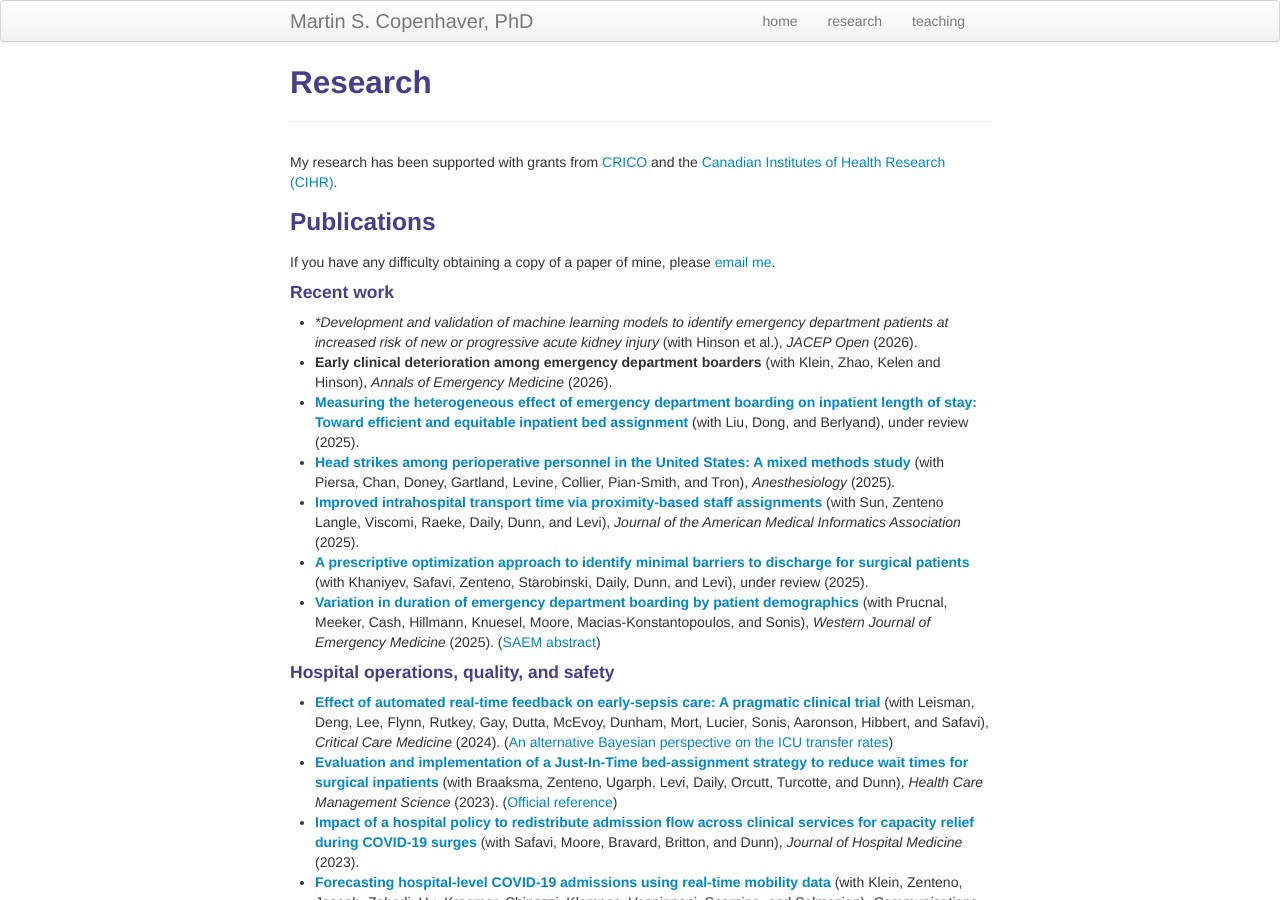
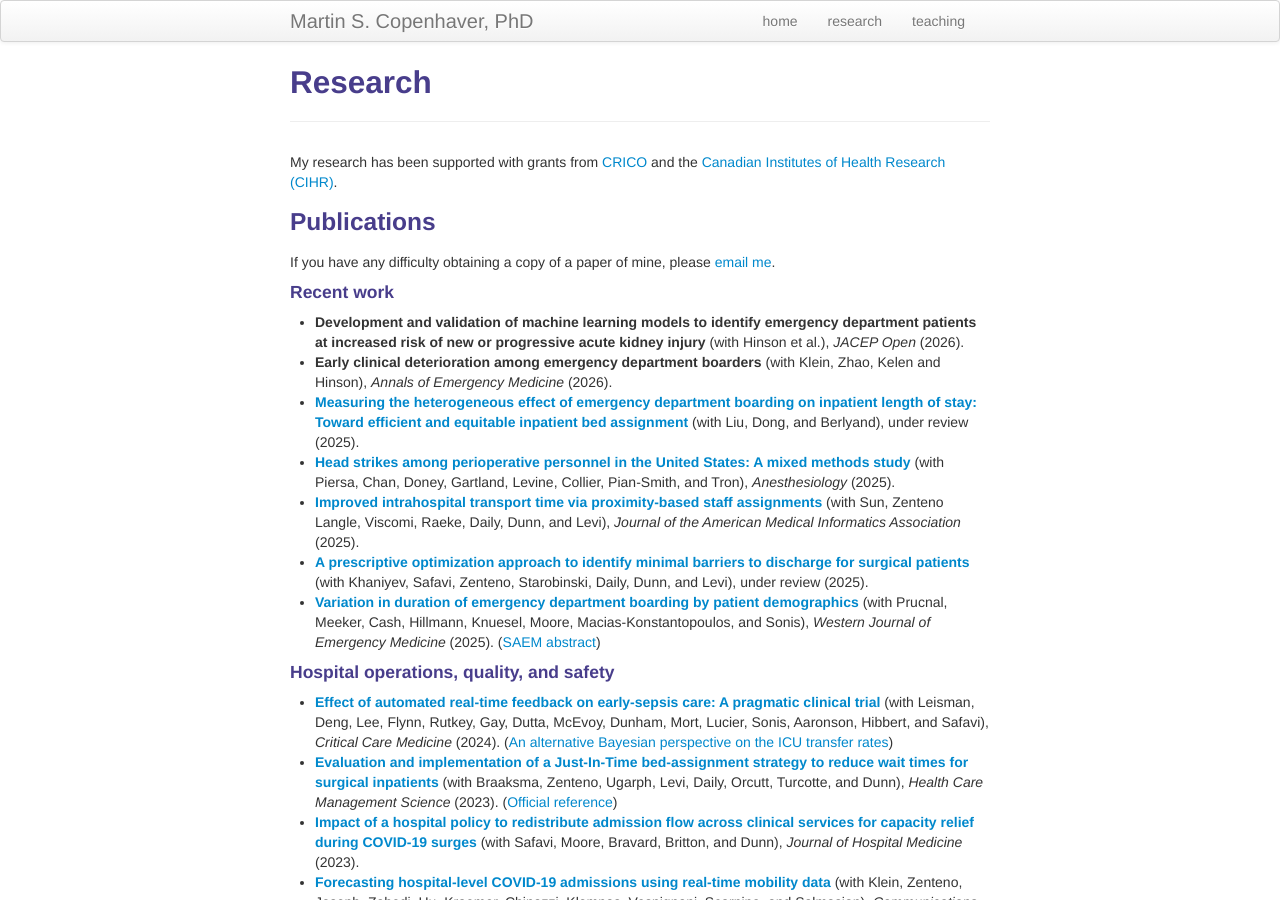
Before and after one commit to martincopenhaver/martincopenhaver.github.io, a Jekyll site: the page built from research.md, in a window 1280 px wide and 900 px high. Built offline with Jekyll 4.4.1, drawn with Linux system fonts in a browser that asks for light colours.

```diff
--- a/research.md
+++ b/research.md
@@ -13,7 +13,7 @@ My research has been supported with grants from [CRICO](https://www.rmf.harvard.
 If you have any difficulty obtaining a copy of a paper of mine, please <a href="mailto:last name at jhmi.edu">email me</a>.
 
 #### Recent work
-* **Development and validation of machine learning models to identify emergency department patients at increased risk of new or progressive acute kidney injury* (with Hinson et al.), _JACEP Open_ (2026).
+* **Development and validation of machine learning models to identify emergency department patients at increased risk of new or progressive acute kidney injury** (with Hinson et al.), _JACEP Open_ (2026).
 * **Early clinical deterioration among emergency department boarders** (with Klein, Zhao, Kelen and Hinson), _Annals of Emergency Medicine_ (2026).
 * [**Measuring the heterogeneous effect of emergency department boarding on inpatient length of stay: Toward efficient and equitable inpatient bed assignment**](https://papers.ssrn.com/sol3/papers.cfm?abstract_id=5288627) (with Liu, Dong, and Berlyand), under review (2025).
 * [**Head strikes among perioperative personnel in the United States: A mixed methods study**](https://journals.lww.com/anesthesiology/fulltext/2025/11000/head_strikes_among_perioperative_personnel_in_the.16.aspx) (with Piersa, Chan, Doney, Gartland, Levine, Collier, Pian-Smith, and Tron), _Anesthesiology_ (2025).
```
